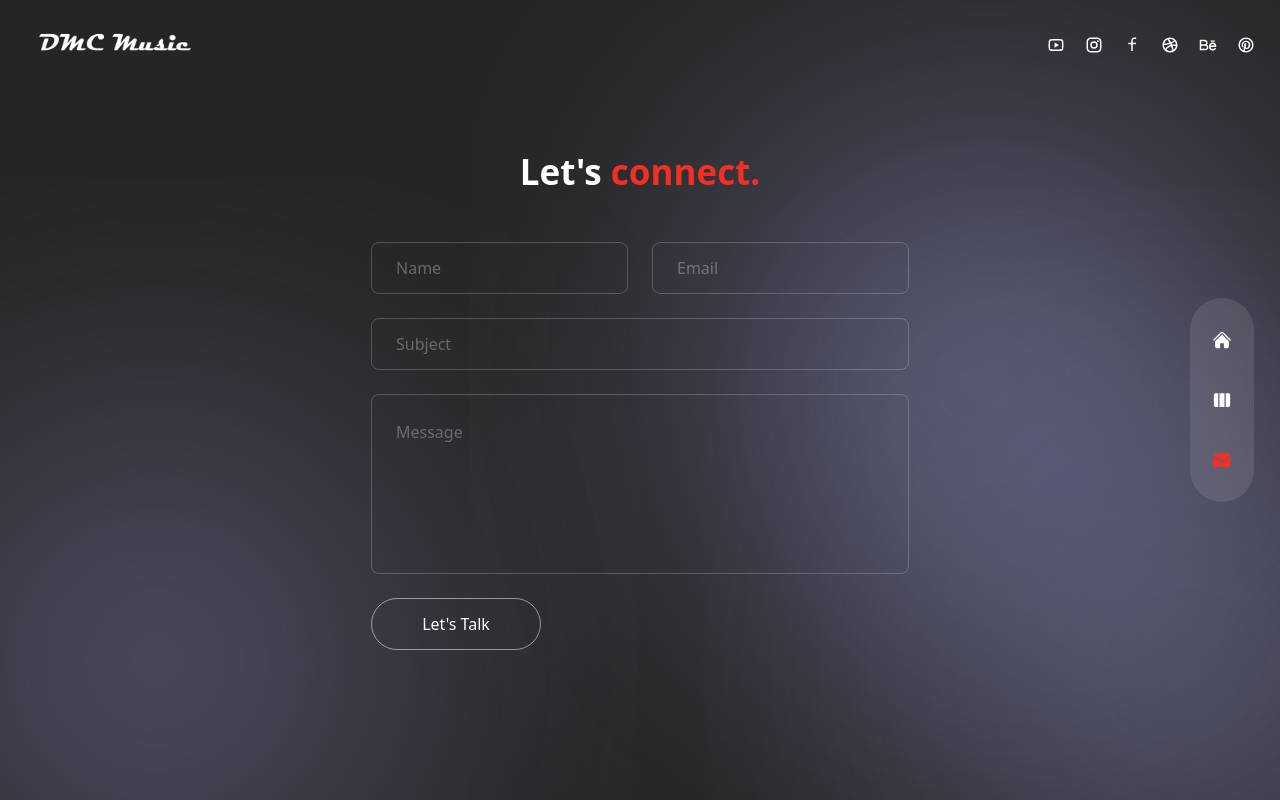
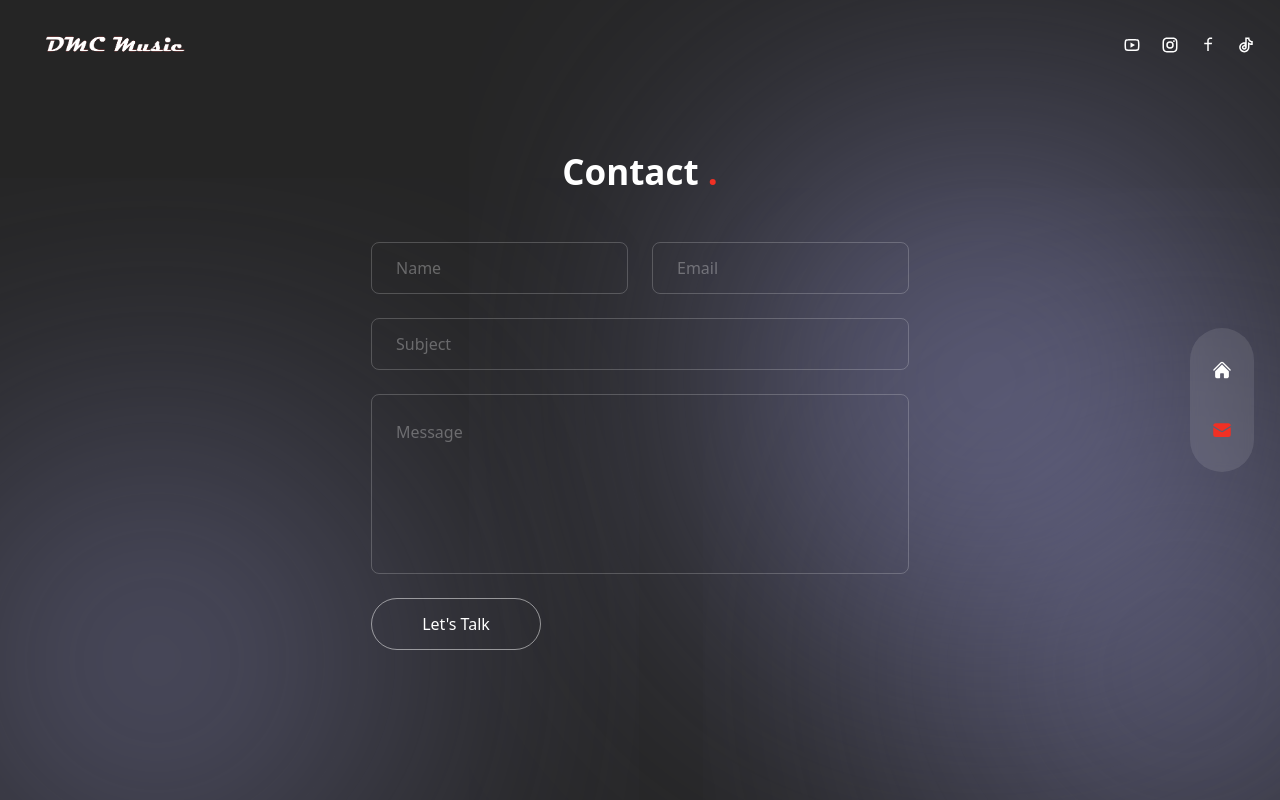
Before and after one commit to DeathMeat96/Dmcmusic, a Next.js app: page /contact in a window 1280 px wide. Built offline with nearby package versions, Linux system fonts and the light colour scheme.

Commit message:
Hotfix without Formworking

```diff
--- a/components/Header.js
+++ b/components/Header.js
@@ -14,9 +14,10 @@ import Socials from '../components/Socials';
 
 const Header = () => {
   return (
-  <header className='absolute z-30 w-full flex items-center px-16 xl:px-0 xl:h-[90px]'>
-    <div className='container mx-auto'>
-      <div className='flex flex-col lg:flex-row justify-between items-center gap-y-6 py-8'>
+  <header className='absolute z-30 w-full flex items-center px-16 xl:px-0 xl:h-[90px] xs:h-[80px] sm:h-[80px]
+  md:h-[80px]'>
+    <div className='container mx-auto '>
+      <div className='flex flex-col lg:flex-row justify-between items-center gap-y-6 py-8 '>
         {/* logo */}
         <Link href={'/'}>
           <Image
--- a/components/Nav.js
+++ b/components/Nav.js
@@ -11,7 +11,7 @@ import {
 // nav data
 export const navData = [
   { name: 'home', path: '/', icon: <HiHome /> },
-  { name: 'work', path: '/work', icon: <HiViewColumns /> },
+ // { name: 'work', path: '/work', icon: <HiViewColumns /> },
  // {
    // name: 'testimonials',
    // path: '/testimonials',
@@ -37,7 +37,7 @@ const Nav = () => {
   const router = useRouter ();
   const pathname = router.pathname;
   return(
-   <nav className='flex flex-col items-center xl:justify-center gap-y-4 fixed h-max bottom-0 mt-auto xl:right-[2%] z-50 top-0 w-full xl:w-16 xl:max-w-md xl:h-screen'>
+   <nav className='flex flex-col items-center xl:justify-center gap-y-4 fixed h-max bottom-0 mt-auto xl:right-[2%] z-50 top-0 w-full xl:w-16 xl:max-w-md xl:h-screen ]'>
     {/* inner */}
     <div className='flex w-full xl:flex-col items-center justify-between xl:justify-center gap-y-10 px-4 md:px-40 xl:px-0 h-[80px] xl:h-max py-8 bg-white/10 backdrop-blur-sm text-3xl xl:text-xl xl:rounded-full'
     >
--- a/components/ProjectsBtn.js
+++ b/components/ProjectsBtn.js
@@ -13,10 +13,9 @@ import { HiArrowRight } from 'react-icons/hi2';
 
 const ProjectsBtn = () => {
   return (
-    <div className='mx-auto xl:mx-0'>
-      <Link
-      href={'/work'}
-      className='relative w-[185px] h-[185px] flex justify-center items-center bg-circleStar bg-cover bg-center bg-no-repeat group xs:hidden md:hidden sm:hidden'
+    <div className='mx-auto xl:mx-0 z-40'>
+      <Link href={'https://www.youtube.com/channel/UCP1mG0o9L_6pSfAWDrT2FMQ'}
+      className='relative w-[185px] h-[185px] flex justify-center items-center bg-circleStar bg-cover bg-center bg-no-repeat group xs:w-[90px] xs:h-[90px]'
       >
       <Image
       src={'/rounded-text.png'}
@@ -28,7 +27,6 @@ const ProjectsBtn = () => {
       <HiArrowRight className='absolute text-4xl group-hover:translate-x-2 transition-all duration-300'/>
       </Link>
     </div>
-
   );
 };
 
--- a/components/Socials.js
+++ b/components/Socials.js
@@ -8,31 +8,24 @@ import {
   RiYoutubeLine,
   RiInstagramLine,
   RiFacebookLine,
-  RiDribbbleLine,
-  RiBehanceLine,
-  RiPinterestLine}
+  RiTiktokLine,
+}
   from 'react-icons/ri';
 
 
 const Socials = () => {
   return <div className='flex items-center gap-x-5 text-lg'>
-    <Link href={''} className=' hover:text-accent transition-all duration-300'>
+    <Link href={'https://www.youtube.com/channel/UCP1mG0o9L_6pSfAWDrT2FMQ'} className=' hover:text-accent transition-all duration-300'>
       <RiYoutubeLine />
     </Link>
-    <Link href={''} className=' hover:text-accent transition-all duration-300'>
+    <Link href={'https://www.instagram.com/marius.dinca.96/'} className=' hover:text-accent transition-all duration-300'>
       <RiInstagramLine />
     </Link>
-    <Link href={''} className=' hover:text-accent transition-all duration-300'>
+    <Link href={'https://www.facebook.com/marius.dinca.180'} className=' hover:text-accent transition-all duration-300'>
       <RiFacebookLine />
     </Link>
-    <Link href={''} className=' hover:text-accent transition-all duration-300'>
-      <RiDribbbleLine />
-    </Link>
-    <Link href={''} className=' hover:text-accent transition-all duration-300'>
-      <RiBehanceLine />
-    </Link>
-    <Link href={''} className=' hover:text-accent transition-all duration-300'>
-      <RiPinterestLine />
+    <Link href={'https://www.tiktok.com/@dmc_prod'} className=' hover:text-accent transition-all duration-300'>
+      <RiTiktokLine />
     </Link>
   </div>;
 };
--- a/pages/contact/index.js
+++ b/pages/contact/index.js
@@ -21,7 +21,7 @@ const Contact = () => {
       <div className='flex flex-col w-full max-w-[700px] '>
         { /* text */}
         <h2 className='h2 text-center mb-12 xs:hidden'>
-          Let's <span className='text-accent'>connect.</span>
+          Contact <span className='text-accent'>.</span>
         </h2>
         { /* form */}
         <form className=' flex-1 flex flex-col gap-6 w-ful mx-auto xs:text-xs  '>
--- a/pages/index.js
+++ b/pages/index.js
@@ -22,7 +22,7 @@ const Home = () => {
   return <div className='bg-primary-/60 h-full'>
     {/* text */}
     <div className='w-full h-full bg-gradient-to-r from-primary/10 via-black/70 to-black/10'>
-      <div className='text-center flex flex-col justify-center xl:pt-40 xl:text-left h-full  container mx-auto' >
+      <div className='text-center flex flex-col justify-center xl:pt-40 xl:text-left h-full  container mx-auto ' >
     {/* title */}
       <h1 className="h1 bg-black/40 rounded-xl md:text-xl sm:text-base xs:text-base">
       Explorați universul muzicii noastre pline de pasiune,<br/> perfectă pentru a creea {''}
@@ -32,7 +32,7 @@ const Home = () => {
       <p className='max-w-sm xl:max-w-xl mx-auto xl:mx-0 mb-10 xl:mb-16 bg-black/40 rounded-xl'>Lorem ipsum dolor sit amet consectetur adipisicing elit. Itaque nostrum quam reprehenderit vero, tenetur voluptatem nulla aut aspernatur dolores ut.
       </p>
     {/* Btn */}
-      <div className='flex justify-center xl:hidden relative'>
+      <div className='flex justify-center xl:hidden relative z-40'>
         <ProjectsBtn/>
       </div>
       <motion.div
@@ -47,7 +47,7 @@ const Home = () => {
     </div>
   </div>
   {/*image */}
-    <div className="w-full h-full absolute right-0 bottom-0 xl:mix-blend-soft-light lg:mix-blend-soft-light md:mix-blend-soft-light sm:mix-blend-soft-light xs:mix-blend-soft-light">
+    <div className="w-full h-full absolute right-0 bottom-0 xl:mix-blend-soft-light lg:mix-blend-soft-light md:mix-blend-soft-light sm:mix-blend-soft-light xs:mix-blend-soft-light z-10">
 
   {/*BG */}
   <div className='bg-none xl:bg-explosion xl:bg-cover xl:bg-right xl:bg-no-repeat w-full h-full absolute translate-z-0 lg:bg-explosion lg:bg-cover lg:bg-right lg:bg-no-repeat md:bg-explosion md:bg-cover md:bg-right sm:bg-no-repeat sm:bg-explosion sm:bg-cover sm:bg-right  sm:bg-no-repeat xs:bg-no-repeat xs:bg-explosion xs:bg-cover xs:bg-right  xs:bg-no-repeat'></div>
--- a/pages/work/index.js
+++ b/pages/work/index.js
@@ -24,7 +24,9 @@ const Work = () => {
         className='h2 xl:mt-8 md:text-base sm:text-base xs:text-base'
         >
           My Work <span className='text-accent'>.</span>
+
         </motion.h2>
+
         <motion.p
         variants={fadeIn('up', 0.4)}
         initial='hidden'
```
Also changed, not shown: public/logo.png.
